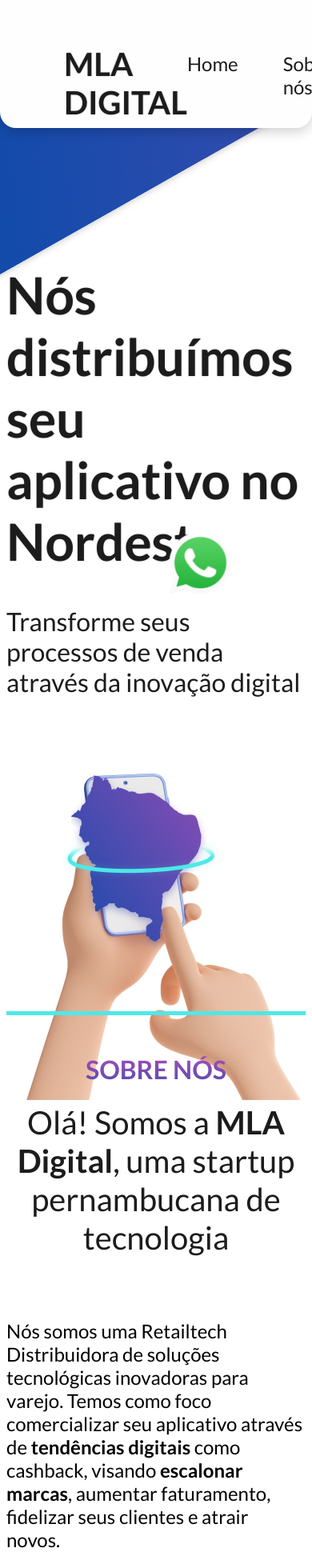
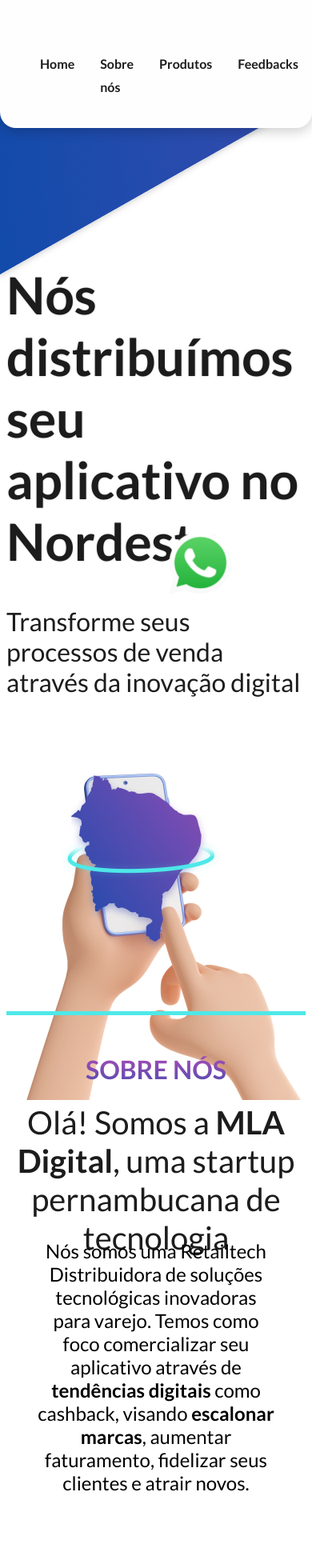
Before and after one commit to fernandesbarreto/MLA-digital, a React (Create React App) app in the folder client/: page / in a window 390 px wide. Shown: the top 1960 px of the page at 80% size. Built offline with nearby package versions, Linux system fonts and the light colour scheme; no server answers.

Commit message:
Responsiveness.2

```diff
--- a/client/src/pages/AboutUs/styles.ts
+++ b/client/src/pages/AboutUs/styles.ts
@@ -8,6 +8,9 @@
     flex-direction: column;
     align-items: center;
     position: relative;
+    @media (max-width: 1080px){
+        height: 1200px;
+    }
 
 `
 
@@ -63,6 +66,7 @@
 export const Section2 = styled.div`
     display: flex;
     flex-direction: row;
+    justify-content: space-between;
     @media (max-width:1080px){
         display: flex;
         flex-direction: column;
@@ -70,7 +74,6 @@
 `
 
 export const Description = styled.div`
-    margin-left: 273px;
     margin-top: 174px;
     width: 460px;
     height: 203px;
@@ -78,8 +81,11 @@
     font-size: 24px;
     font-family: 'Lato', 'Times New Roman', Times, serif;
     @media (max-width: 1180px){
-        width: 100%;
-        margin-left: auto;
+        width: 80%;
+        text-align: center;
+        margin: 0 auto;
+        margin-top: 74px;
+
     }
 `
 
@@ -87,6 +93,14 @@
     margin-left: 119px;
     margin-top: -48px;
     z-index: 2;
+    @media(max-width: 1080px){
+        height: 300px;
+        width: 300px;
+        object-fit: cover;
+        align-self: center;
+        margin: 0 auto;
+        margin-left: 30%;
+    }
     @media (max-width: 600px){
         display: none;
     }
--- a/client/src/pages/navbar/styles.ts
+++ b/client/src/pages/navbar/styles.ts
@@ -16,6 +16,9 @@
     display: flex;
     flex-direction: row;
     margin-left: 80px;
+    @media(max-width:1080px){
+        margin-left: 50px;
+    }
 `;
 
 export const Logo = styled.div`
@@ -30,6 +33,9 @@
     text-shadow: 0px 0px 2px rgba(0, 0, 0, 0.3);
     margin-top: 56px;
     flex: 1;
+    @media (max-width:1080px){
+        display: none;
+    }
 `;
 
 export const Links = styled.div`
@@ -37,6 +43,12 @@
     margin-right: 80px;
     display: flex;
     gap: 56px;
+    @media(max-width: 1080px){
+        gap: 80px;
+    }
+    @media(max-width:800px){
+        gap: 32px;
+    }
 `;
 
 export const HomeB = styled.a`
@@ -53,6 +65,13 @@
         background-clip: text;
     }
     text-decoration: none;
+    @media(max-width:1080px){
+        font-size:20px;
+    }
+    @media(max-width:800px){
+        font-size: 16px;
+        font-weight: 700;
+    }
 `;
 
 export const AboutB = styled.a`
@@ -69,6 +88,13 @@
         background-clip: text;
     }
     text-decoration: none;
+    @media(max-width:1080px){
+        font-size:20px;
+    }
+    @media(max-width:800px){
+        font-size: 16px;
+        font-weight: 700;
+    }
     `;
 
 export const ProductsB = styled.a`
@@ -85,6 +111,13 @@
         background-clip: text;
     }
     text-decoration: none;
+    @media(max-width:1080px){
+        font-size:20px;
+    }
+    @media(max-width:800px){
+        font-size: 16px;
+        font-weight: 700;
+    }
     `;
 
 export const FeedbacksB = styled.a`
@@ -101,6 +134,13 @@
         background-clip: text;
     }
     text-decoration: none;
+    @media(max-width:1080px){
+        font-size:20px;
+    }
+    @media(max-width:800px){
+        font-size: 16px;
+        font-weight: 700;
+    }
     `;
 
 export const SupportB = styled.a`
@@ -117,6 +157,13 @@
         background-clip: text;
     }
     text-decoration: none;
+    @media(max-width:1080px){
+        font-size:20px;
+    }
+    @media(max-width:800px){
+        font-size: 16px;
+        font-weight: 700;
+    }
 `;
 
 export const ContactB = styled.a`
@@ -133,6 +180,13 @@
         background-clip: text;
     }
     text-decoration: none;
+    @media(max-width:1080px){
+        font-size:20px;
+    }
+    @media(max-width:800px){
+        font-size: 16px;
+        font-weight: 700;
+    }
 `;
 
 export const ScrollDiv = styled.div`
```
